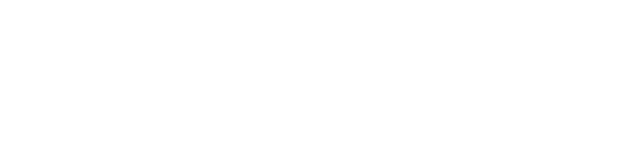
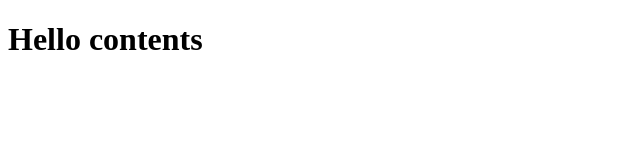
Before and after one commit to abhishekpatil18/Emtec_Repositories-, a plain HTML site: page Src/contents.html in a window 1280 px wide. Shown: the whole page, without its empty margins (0-640 px from the left). Drawn offline with Linux system fonts and the light colour scheme.

Commit message:
last commit of exercise 1 task 15

```diff
--- a/Src/contents.html
+++ b/Src/contents.html
@@ -6,5 +6,7 @@
     <meta name="viewport" content="width=device-width, initial-scale=1" />
   </head>
 
-  <body></body>
+  <body>
+      <h1>Hello contents</h1>
+  </body>
 </html>
```
Also changed, not shown: Src/contacts.html (+3 -1 lines), Src/index.html (+3 -1 lines).
